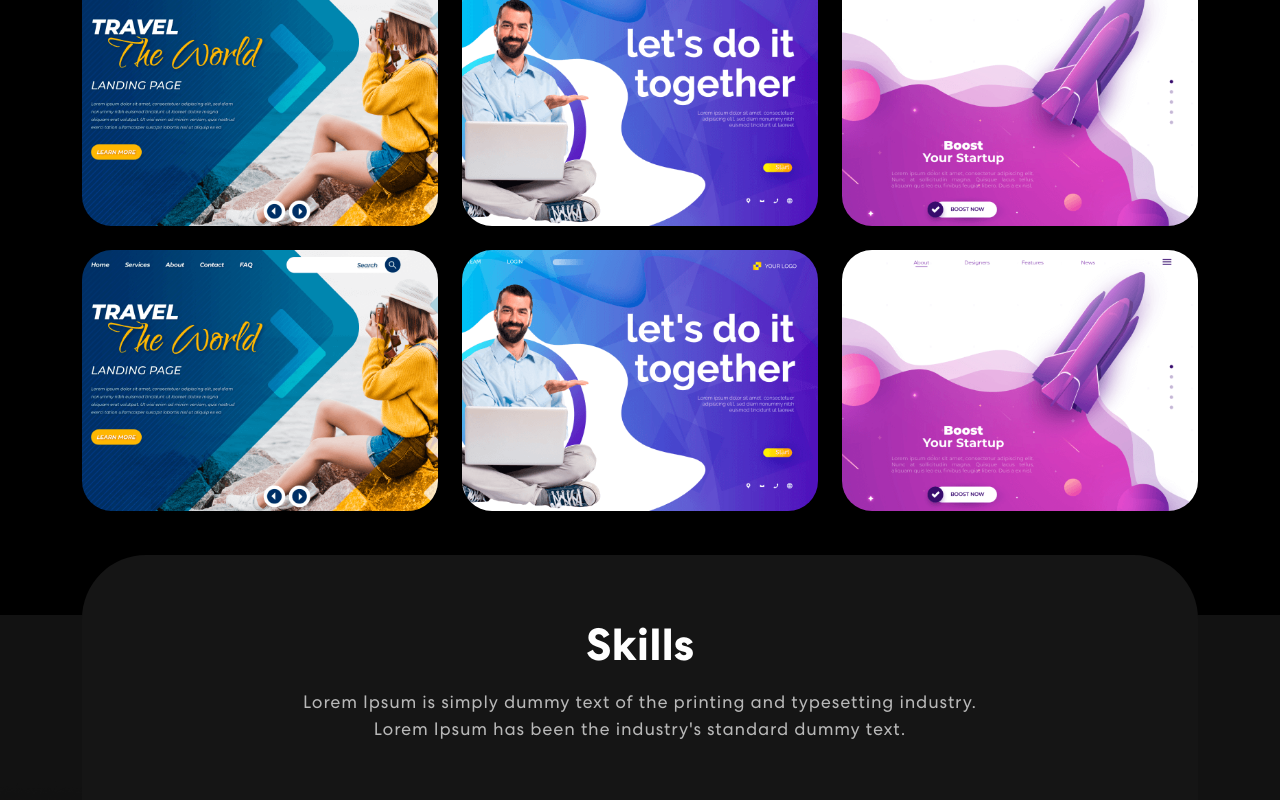
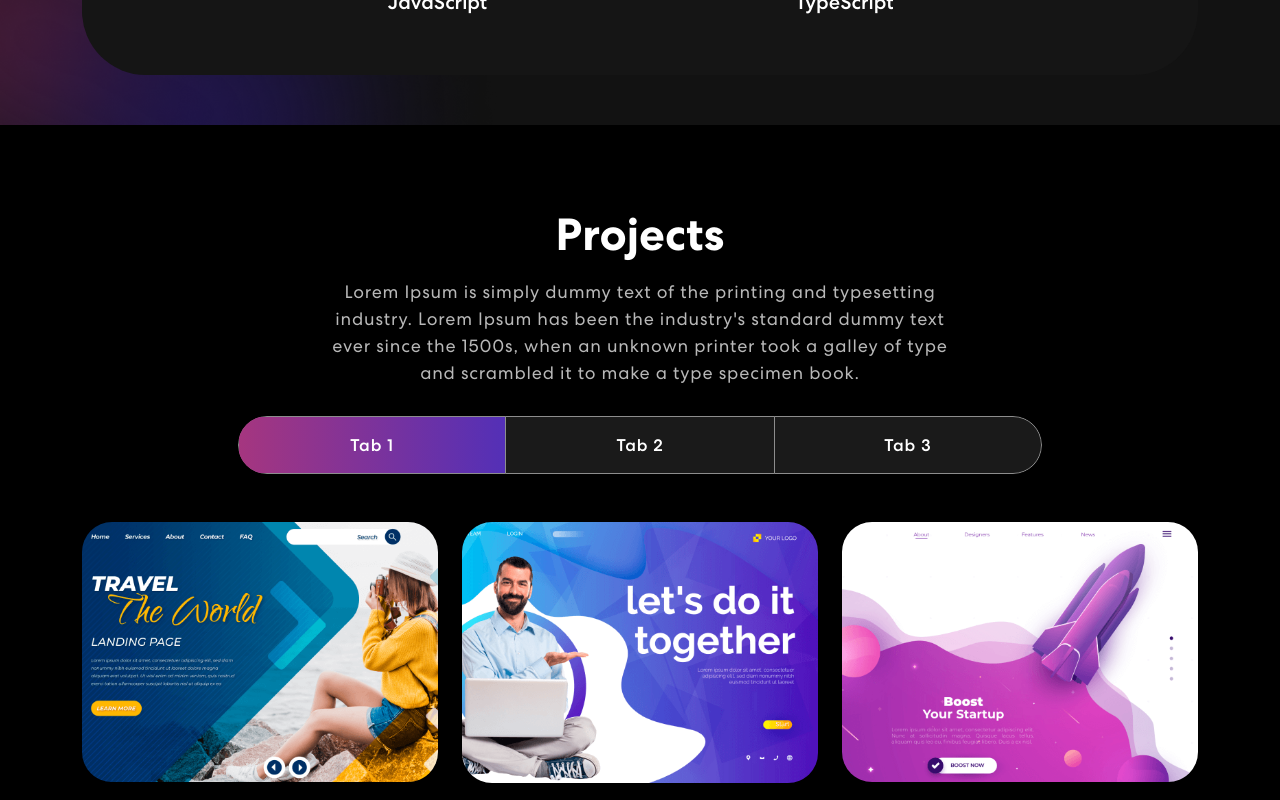
Before and after one commit to Lahirutech/my_website, a Next.js app: page / in a window 1280 px wide. Shown: the part 1200-2000 px from the top of the page. Built offline with nearby package versions, Linux system fonts and the light colour scheme.

Commit message:
fix:minor fixes

```diff
--- a/src/app/globals.css
+++ b/src/app/globals.css
@@ -96,14 +96,9 @@ p.danger {
 }
 
 .app {
-  display: flex;
-  flex-direction: column;
   min-height: 100vh;
 }
 
-.maincontent {
-  flex: 1;
-}
 /************ Navbar Css ************/
 nav.navbar {
   padding: 18px 0;
--- a/src/app/page.tsx
+++ b/src/app/page.tsx
@@ -14,8 +14,8 @@ export default function Home() {
     <div className='app'>
       <Navigation />
       <Banner />
+      <Skills />
       <Projects />
-      <Skills />
       <Footer />
     </div>
   );
--- a/src/component/Projects.tsx
+++ b/src/component/Projects.tsx
@@ -44,7 +44,7 @@ export default function Projects() {
   return (
     <section
       className='project'
-      id='project'
+      id='projects'
     >
       <Container>
         <Row>
```
